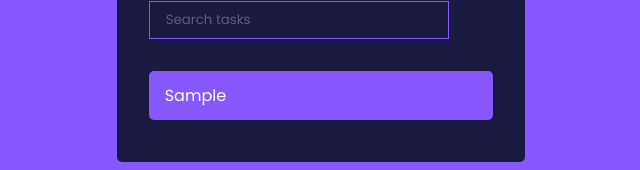
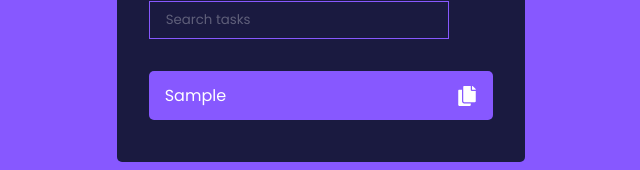
Before and after one commit to ma68foysal/todo-list, a React (Create React App) app: page / in a window 1280 px wide. Both pictures are taken after typing "Sample" into the empty fields and a click on the button "Add". Shown: the part 279-449 px from the top of the page, without its empty margins (319-959 px from the left). Built offline with nearby package versions, Linux system fonts and the light colour scheme.

Commit message:
creating copy toclip board functionality and toast massage [done]

```diff
--- a/package.json
+++ b/package.json
@@ -8,7 +8,9 @@
     "@testing-library/user-event": "^13.5.0",
     "react": "^18.2.0",
     "react-dom": "^18.2.0",
+    "react-icons": "^4.11.0",
     "react-scripts": "5.0.1",
+    "react-toastify": "^9.1.3",
     "web-vitals": "^2.1.4"
   },
   "scripts": {
--- a/src/App.css
+++ b/src/App.css
@@ -73,3 +73,10 @@ h1 {
   display: flex;
   justify-content: space-between;
 }
+.copy-btn {
+  cursor: pointer;
+  padding: 0;
+  background: transparent;
+  color: #fff;
+  font-size: 20px;
+}
--- a/src/App.js
+++ b/src/App.js
@@ -1,4 +1,5 @@
-import logo from './logo.svg';
+import { ToastContainer, toast } from 'react-toastify';
+import 'react-toastify/dist/ReactToastify.css';
 import './App.css';
 import TodoList from './components/TodoList';
 
@@ -6,6 +7,8 @@ function App() {
   return (
     <>
     <TodoList/>
+    <ToastContainer position="top-right" autoClose={3000} />
+
     </>
   );
 }
--- /dev/null
+++ b/src/components/CopyButton.js
@@ -0,0 +1,27 @@
+import React from 'react';
+import { toast } from 'react-toastify';
+import { FaCopy } from 'react-icons/fa';
+
+
+function CopyButton({ textToCopy }) {
+  const copyToClipboard = () => {
+    const textArea = document.createElement('textarea');
+    textArea.value = textToCopy;
+    document.body.appendChild(textArea);
+    textArea.select();
+    document.execCommand('copy');
+    document.body.removeChild(textArea);
+
+    // Show a toast message on successful copy
+    toast.success('Copied to clipboard!', {
+      position: 'bottom-right',
+      autoClose: 1500, // Optional: You can customize the toast message duration
+    });
+  };
+
+  return (
+    <FaCopy onClick={copyToClipboard} className='copy-btn'/>
+  );
+}
+
+export default CopyButton;
--- a/src/components/TodoList.js
+++ b/src/components/TodoList.js
@@ -1,5 +1,6 @@
 import React, { useState } from 'react';
 import SearchBar from './SearchBar';
+import CopyButton from './CopyButton';
 function TodoList() {
   const [todos, setTodos] = useState([]);
   const [task, setTask] = useState('');
@@ -33,7 +34,11 @@ function TodoList() {
       <SearchBar  onSearch={setSearchQuery} />
       <ul>
         {filteredTodos.map((todo, index) => (
-          <li className='incompleted Todo' key={index}>{todo}</li>
+
+          <li className='incompleted Todo' key={index}>{todo}
+          <CopyButton textToCopy={todo}/>
+          </li>
+
         ))}
       </ul>
     </div>
```
Also changed, not shown: 1 other file (tests, documents, lock files or other folders).
